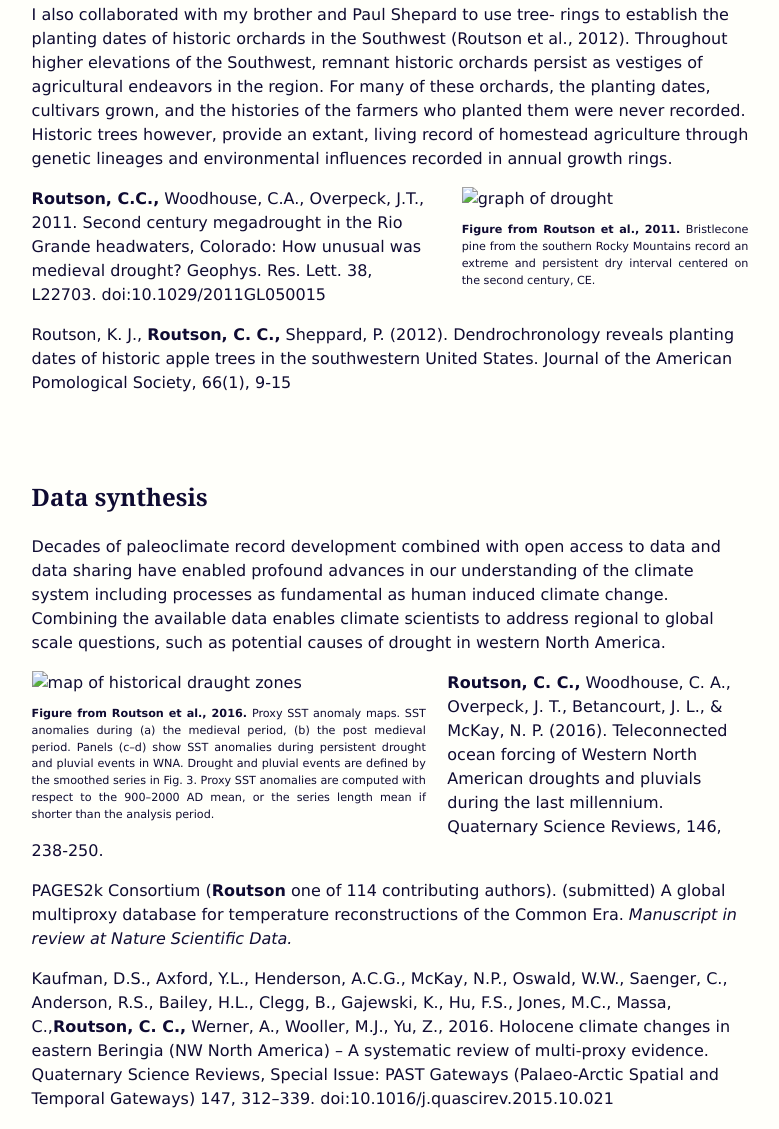
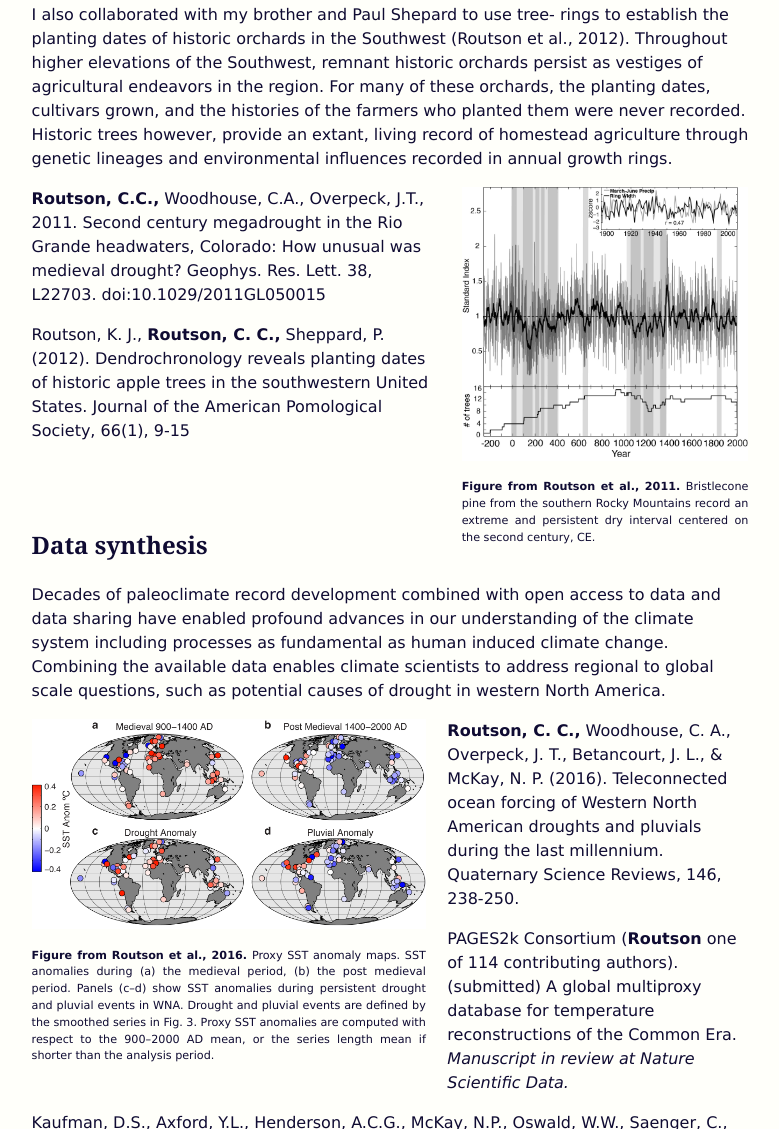
Before and after one commit to joaquinfox/codyroutson.github.io, a plain HTML site: page research.html in a window 1280 px wide. Shown: the part 1856-2985 px from the top of the page, without its empty margins (250-1029 px from the left). Drawn offline with Linux system fonts and the light colour scheme.

Commit message:
Update research.html

```diff
--- a/research.html
+++ b/research.html
@@ -181,7 +181,7 @@ provide an extant, living record of homestead agriculture through genetic lineag
 
 	influences recorded in annual growth rings.</p>
 
-       <div class="img-with-text" style="float:right;padding-left:3%;"><img src="images/figure2.jpg
+	       <div class="img-with-text" style="float:right;padding-left:3%;"><img src="figure2.jpg
 		" width = "100%" alt="graph of drought">
 			  <p style="font-size:70%;">
 			  <span style="font-weight:bold;">Figure from Routson et al., 2011.
@@ -219,7 +219,7 @@ Combining the available data enables climate scientists to address regional to g
 
 scale questions, such as potential causes of drought in western North America.</p>
 
-<div class="img-with-text1" style="float:left; padding-right:3%;"><img src="images/fig7.png" alt ="map of historical draught zones" style="width:100%;" >
+<div class="img-with-text1" style="float:left; padding-right:3%;"><img src="fig7.png" alt ="map of historical draught zones" style="width:100%;" >
       <p style="font-size:70%;">
             <span style="font-weight:bold;">Figure from Routson et al., 2016.
             </span> Proxy SST anomaly maps. SST anomalies during (a) the
```
Lines whose indentation alone changed are shown as unchanged.
